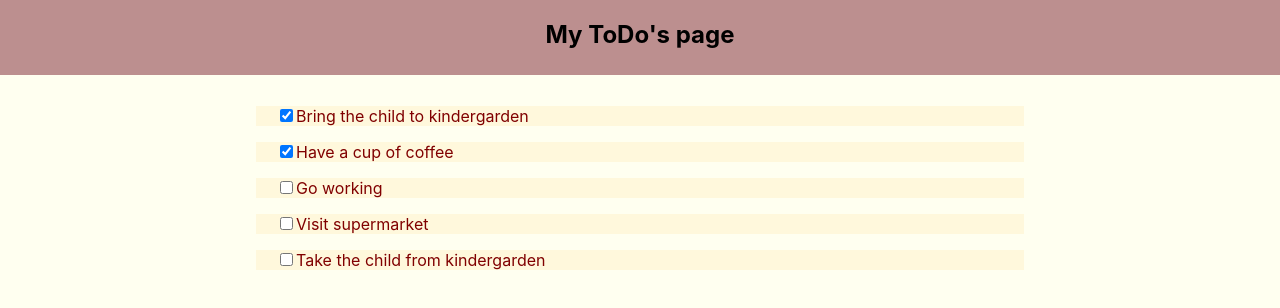
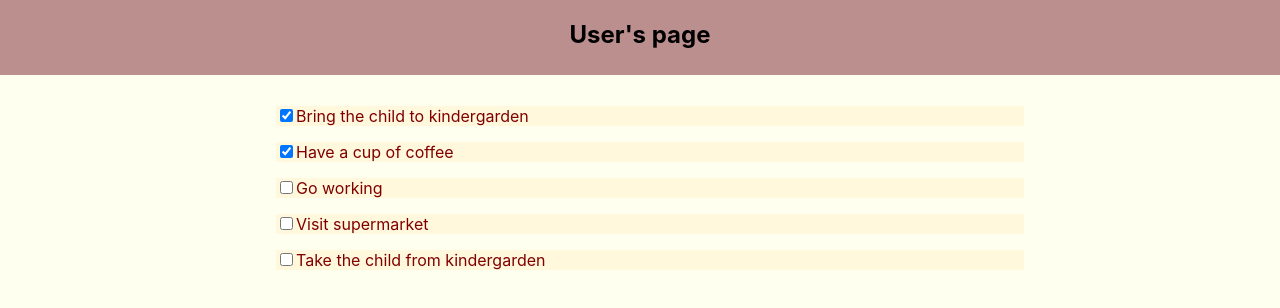
Before and after one commit to t-anpilov/Todos, a React (Create React App) app: page / in a window 1280 px wide. Shown: the top 308 px of the page. Built offline with nearby package versions, Linux system fonts and the light colour scheme.

Commit message:
interactive items

```diff
--- a/src/App.css
+++ b/src/App.css
@@ -9,7 +9,7 @@
     height: 20px;
     line-height: 20px;
     padding-left: 20px;
-    background-color:#FFF8DC;
+
 }
 .header{
     position: absolute;
--- a/src/Header.js
+++ b/src/Header.js
@@ -1,12 +1,20 @@
-import React from 'react';
+import React, { Component } from 'react';
 import './app.css';
 
-function Header() {
-    return (
-        <header className="header">
-            <h1> My ToDo's page </h1>
-        </header>
-    )
+class Header extends Component {
+    constructor(props) {
+        super(props);
+        this.state = {
+            userName: 'User'
+        }
+    }
+    render() {
+        return (
+            <header className="header">
+                <h1> {this.state.userName}'s page</h1>
+            </header>
+        );
+    }
 }
 
 export default Header
--- a/src/List.js
+++ b/src/List.js
@@ -5,12 +5,15 @@ import './app.css';
 
 
 class List extends Component {
-    constructor(props){
-        super(props)
+    constructor(){
+        super();
+        this.state = {
+            todos: todosData
+        };
     }
 
     render() {
-        const todoItems = todosData.map((item) => <ToDoItem key={item.id} item={item}/>)
+        const todoItems = this.state.todos.map((item) => <ToDoItem key={item.id} item={item}/>)
         return (
             <div className="list_block">
                 {todoItems}
--- a/src/ToDoItem.js
+++ b/src/ToDoItem.js
@@ -1,11 +1,34 @@
-import React from 'react';
+import React, {Component} from 'react';
 
-function ToDoItem(props) {
-    return (
-        <div className="list_row">
-            <p><input type="checkbox" checked={props.item.completed} />{props.item.text}</p>
-        </div>
-    )
+
+
+class ToDoItem extends Component {
+    constructor(props){
+        super(props)
+        this.state = {
+            styles: {backgroundColor: '#FFF8DC'}
+        }
+        this.handleOver = this.handleOver.bind(this);
+        this.handleOut = this.handleOut.bind(this);
+    }
+
+    handleOver() {
+        this.setState({styles: {backgroundColor: '#BC8F8F'}});
+    }
+    handleOut() {
+        this.setState({styles: {backgroundColor: '#FFF8DC'}});
+    }
+
+    render() {
+        return (
+            <div className="list_row">
+                <p onMouseOver={this.handleOver} style={this.state.styles} onMouseOut={this.handleOut}>
+                    <input type="checkbox" checked={this.props.item.completed} />
+                    {this.props.item.text}
+                </p>
+            </div>
+        )
+    }
 }
 
 export default ToDoItem
```
